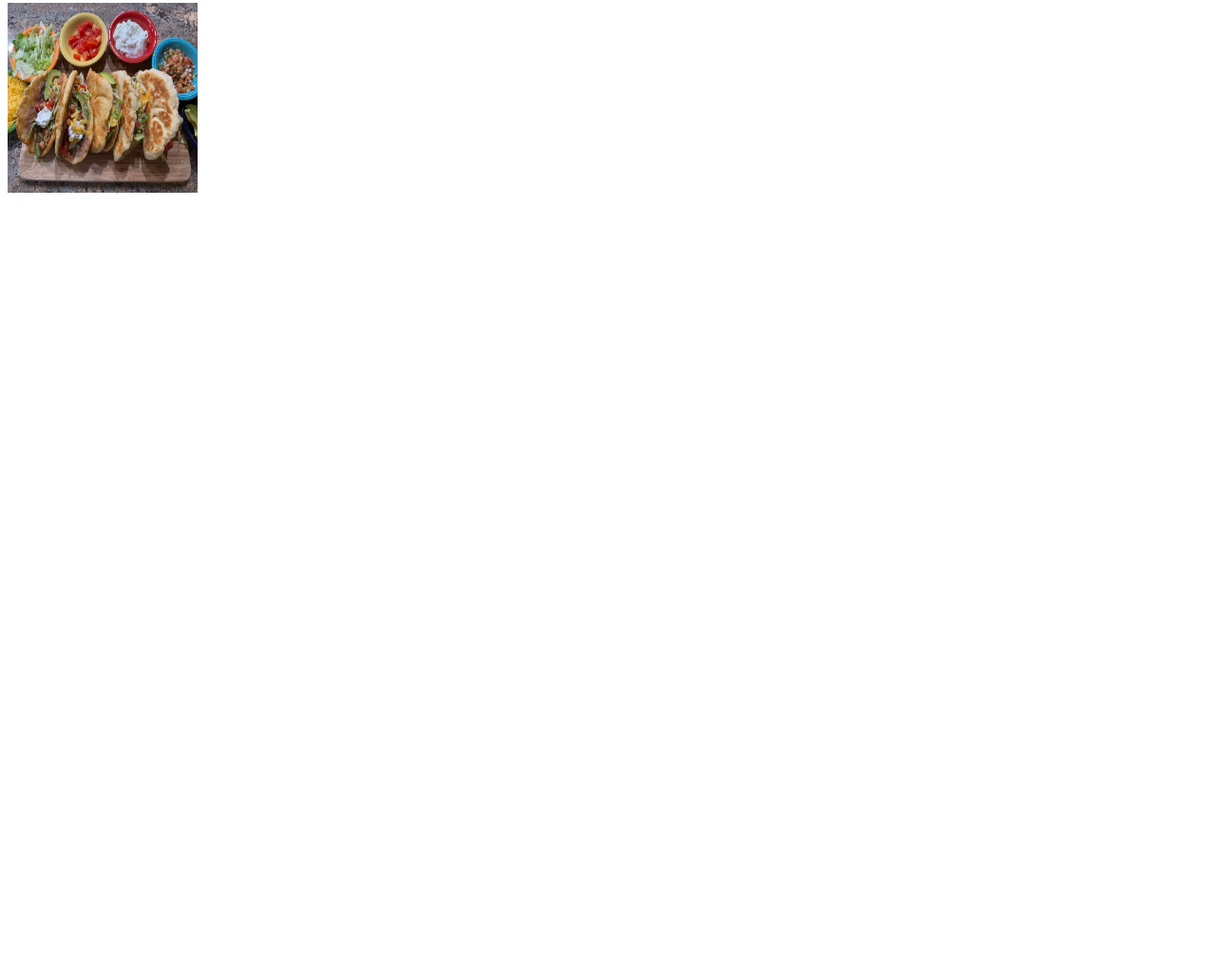
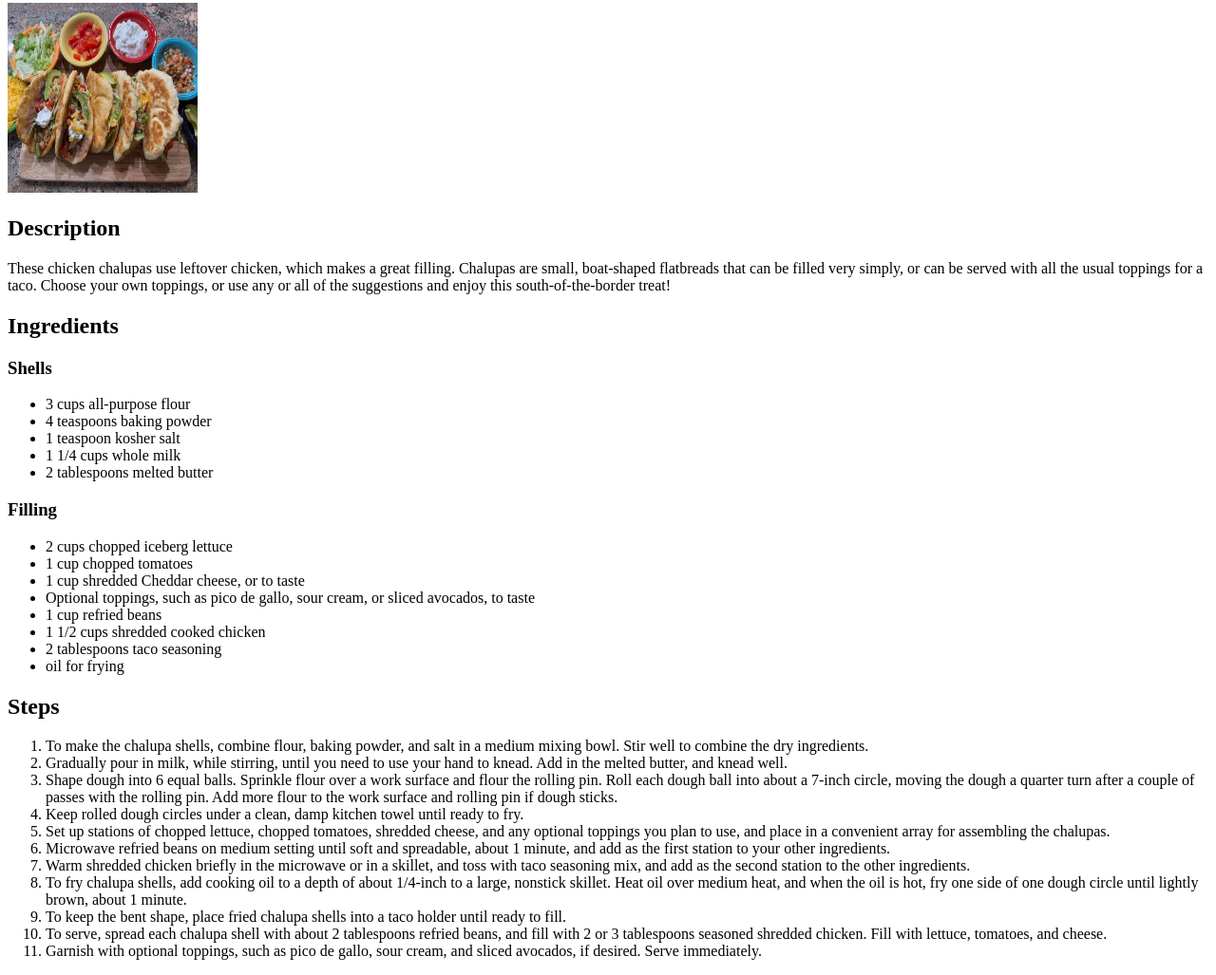
Before and after one commit to GDonCode/odin-recipes, a plain HTML site: page recipes/chickenchalupa.html in a window 1280 px wide. Shown: the part 77-1104 px from the top of the page at 95% size. Before the commit the page ends 800 px from the top, so only its background shows below. Drawn offline with Linux system fonts and the light colour scheme.

Commit message:
Populated 'chickenchalupa.html'
Added Description, Ingredients, and Steps headings and content.

```diff
--- a/recipes/chickenchalupa.html
+++ b/recipes/chickenchalupa.html
@@ -8,5 +8,58 @@
     <body>
         <h1>Chicken Chalupa</h1>
         <img src="../images/chickenchalupa.png" alt="tastychickenchalupa" width="200" height="200">
+        <h2>Description</h2>
+        <p>These chicken chalupas use leftover chicken, which makes a great filling. Chalupas are small, boat-shaped flatbreads that can be filled very simply, or can be served with all the usual toppings for a taco. Choose your own toppings, or use any or all of the suggestions and enjoy this south-of-the-border treat!</p>
+        <h2>Ingredients</h2>
+            <h3>Shells</h3>
+            <ul>
+                <li>3 cups all-purpose flour</li>
+                <li>4 teaspoons baking powder</li>
+                <li>1 teaspoon kosher salt</li>
+                <li>1 1/4 cups whole milk</li>
+                <li>2 tablespoons melted butter</li>
+            </ul>
+            <h3>Filling</h3>
+            <ul>
+                <li>2 cups chopped iceberg lettuce</li>
+                <li>1 cup chopped tomatoes</li>
+                <li>1 cup shredded Cheddar cheese, or to taste</li>
+                <li>Optional toppings, such as pico de gallo, sour cream, or sliced avocados, to taste</li>
+                <li>1 cup refried beans</li>
+                <li>1 1/2 cups shredded cooked chicken</li>
+                <li>2 tablespoons taco seasoning</li>
+                <li>oil for frying</li>
+            </ul>
+        <h2>Steps</h2>
+            <ol>
+                <li>To make the chalupa shells, combine flour, baking powder, and salt in a medium mixing bowl. Stir well to combine the dry ingredients.</li>
+                <li>Gradually pour in milk, while stirring, until you need to use your hand to knead. Add in the melted butter, and knead well.</li>
+                <li>Shape dough into 6 equal balls. Sprinkle flour over a work surface and flour the rolling pin. Roll each dough ball into about a 7-inch circle, moving the dough a quarter turn after a couple of passes with the rolling pin. Add more flour to the work surface and rolling pin if dough sticks.</li>
+                <li>Keep rolled dough circles under a clean, damp kitchen towel until ready to fry.</li>
+                <li>Set up stations of chopped lettuce, chopped tomatoes, shredded cheese, and any optional toppings you plan to use, and place in a convenient array for assembling the chalupas.</li>
+                <li>Microwave refried beans on medium setting until soft and spreadable, about 1 minute, and add as the first station to your other ingredients.</li>
+                <li>Warm shredded chicken briefly in the microwave or in a skillet, and toss with taco seasoning mix, and add as the second station to the other ingredients.</li>
+                <li>To fry chalupa shells, add cooking oil to a depth of about 1/4-inch to a large, nonstick skillet. Heat oil over medium heat, and when the oil is hot, fry one side of one dough circle until lightly brown, about 1 minute.</li>
+                <li>To keep the bent shape, place fried chalupa shells into a taco holder until ready to fill.</li>
+                <li>To serve, spread each chalupa shell with about 2 tablespoons refried beans, and fill with 2 or 3 tablespoons seasoned shredded chicken. Fill with lettuce, tomatoes, and cheese.</li>
+                <li>Garnish with optional toppings, such as pico de gallo, sour cream, and sliced avocados, if desired. Serve immediately.</li>
+            </ol>
     </body>
+
+
+
+
+
+
+
+
+
+
+
+
+
+
+
+
+
 </html>
```
